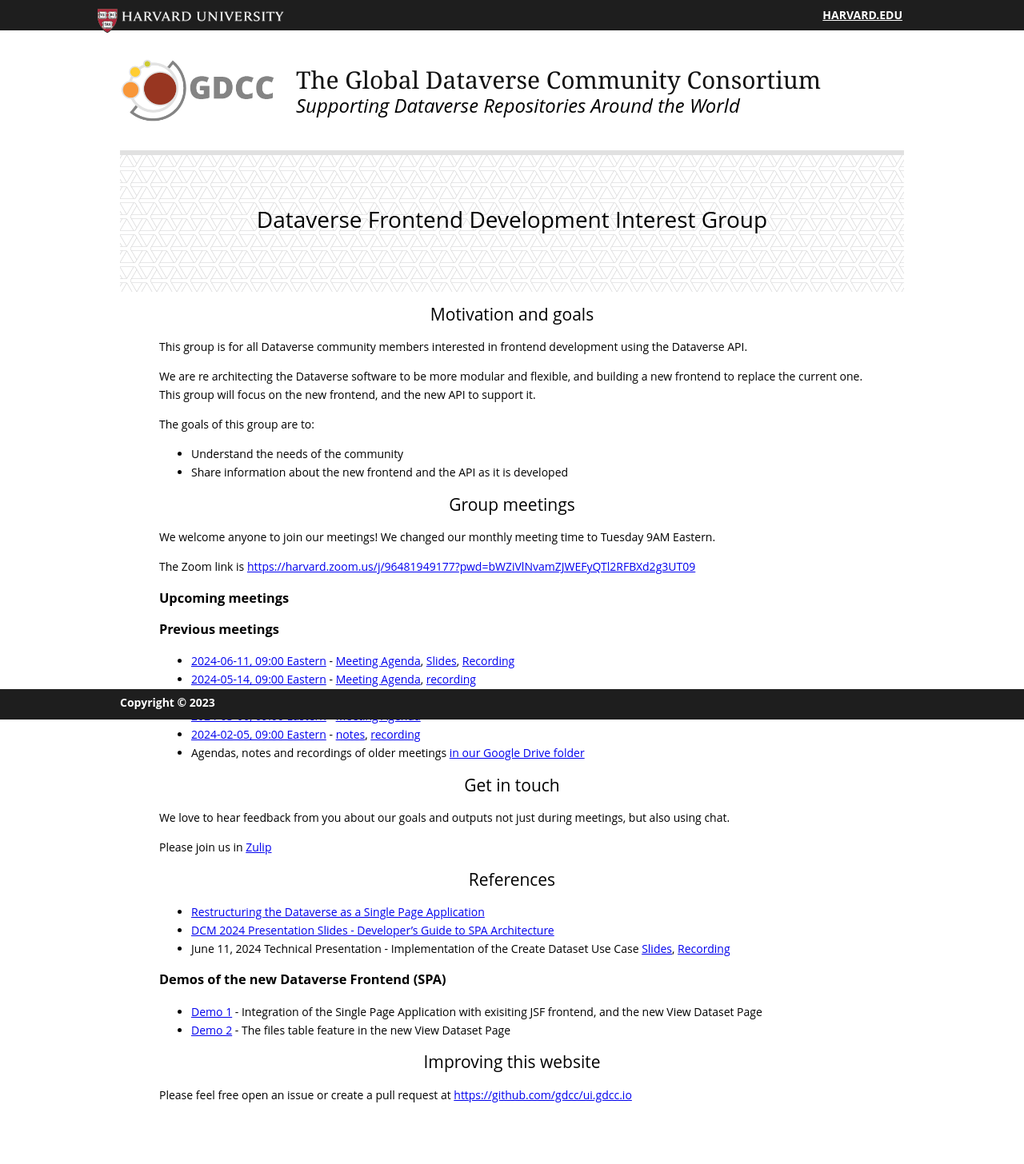
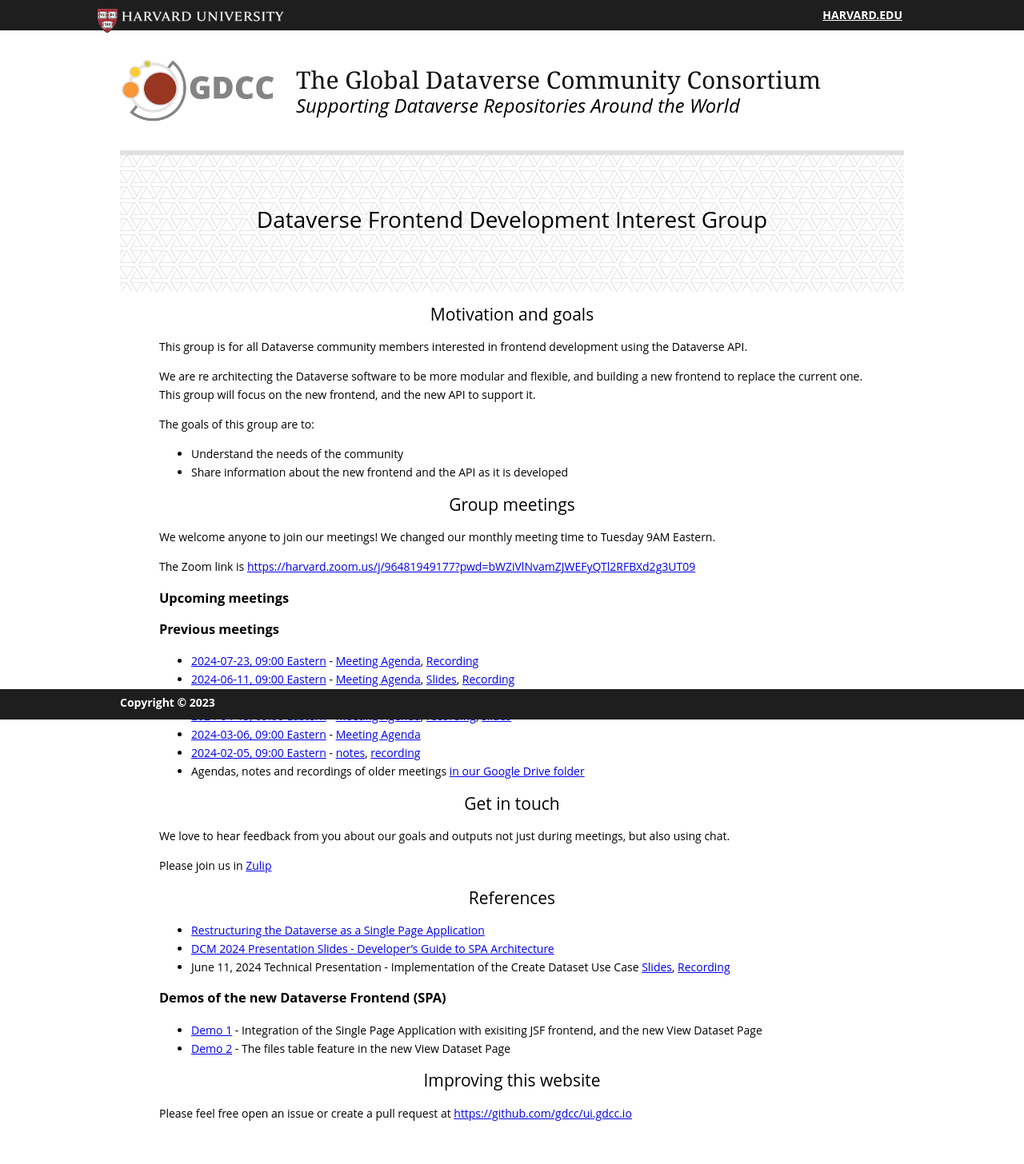
Before and after one commit to gdcc/ui.gdcc.io, a Jekyll site: the page built from index.md, in a window 1280 px wide. Shown: the whole page at 80% size. Built offline with Jekyll 4.4.1, drawn with Linux system fonts in a browser that asks for light colours; our own code applies the rules of GitHub Pages for plain Markdown files; before the commit the page ends 1433 px from its top, so only the background shows below that.

Commit message:
Update index.md
Add 7/23 zoom recording

```diff
--- a/index.md
+++ b/index.md
@@ -25,6 +25,7 @@ The Zoom link is <https://harvard.zoom.us/j/96481949177?pwd=bWZiVlNvamZJWEFyQTl2
 
 
 ### Previous meetings
+- [2024-07-23, 09:00 Eastern](https://time.is/compare/0900_07_Jun_2023_in_Boston) - [Meeting Agenda](https://docs.google.com/document/d/1RlkOjmCQctULIe2CImnjnDk8KTtloGiKtbGaM_qElaQ/edit?usp=sharing), [Recording](https://harvard.zoom.us/rec/share/y4Ha3MUd0oswz6yq2Yt5ZnRwrBowXOCRRpcu2QVyjVP3Sv6W1JCgO2nNORuK2Uji.hDTbWedcByM37x6B)
 - [2024-06-11, 09:00 Eastern](https://time.is/compare/0900_11_Jun_2024_in_Boston) - [Meeting Agenda](https://docs.google.com/document/d/1o3Yc4yghtLWAEqJAtPaYEyCFOF8v2ZF8s8nBEiytbnY/edit?usp=sharing), [Slides](https://drive.google.com/file/d/11YkSTRiVEktYstT5SDPS3C62CV1diPti/view?usp=sharing), [Recording](https://harvard.zoom.us/rec/share/sQE8dgETT4XugWFBg-SbAoFJr7EUOSuQujJeSFUEFmArstryAd1LwOz3izAsW2eL.vCO05dfLovPIPzmN)
 - [2024-05-14, 09:00 Eastern](https://time.is/compare/0900_14_May_2024_in_Boston) - [Meeting Agenda](https://docs.google.com/document/d/1uyP684naukSucYSmnyOg8Mq54gF3VTV_ldeKxHVoZ1c/edit?usp=sharing), [recording](https://harvard.zoom.us/rec/share/fTibSBVdlO7RyYWaGF9OLeYcjl3yn6TTomoG_tF0CTJWOx8VRTw7vo4rJZaWw6Ee.-I86QN__p4rqG2p2)
 - [2024-04-15, 09:00 Eastern](https://time.is/compare/0900_15_Apr_2024_in_Boston) - [Meeting Agenda](https://docs.google.com/document/d/1mt2lmjiqWCHIdhfnJ4bDGVLSO4r8CUV-DqRA8StIfAE/edit?usp=sharing), [recording](https://harvard.zoom.us/rec/share/ADr5f33FfcAFTMwQkxw3gy1Jxc9hr9VWYDr6vu6l-XQHG0C1ebaFah5h65js8FuR.Vnn-nM_7me_5a8Sy), [slides](https://drive.google.com/file/d/1sKpfvkAh73HzQT6CObmZJ93H6hvAgi_2/view?usp=drive_link)
```
